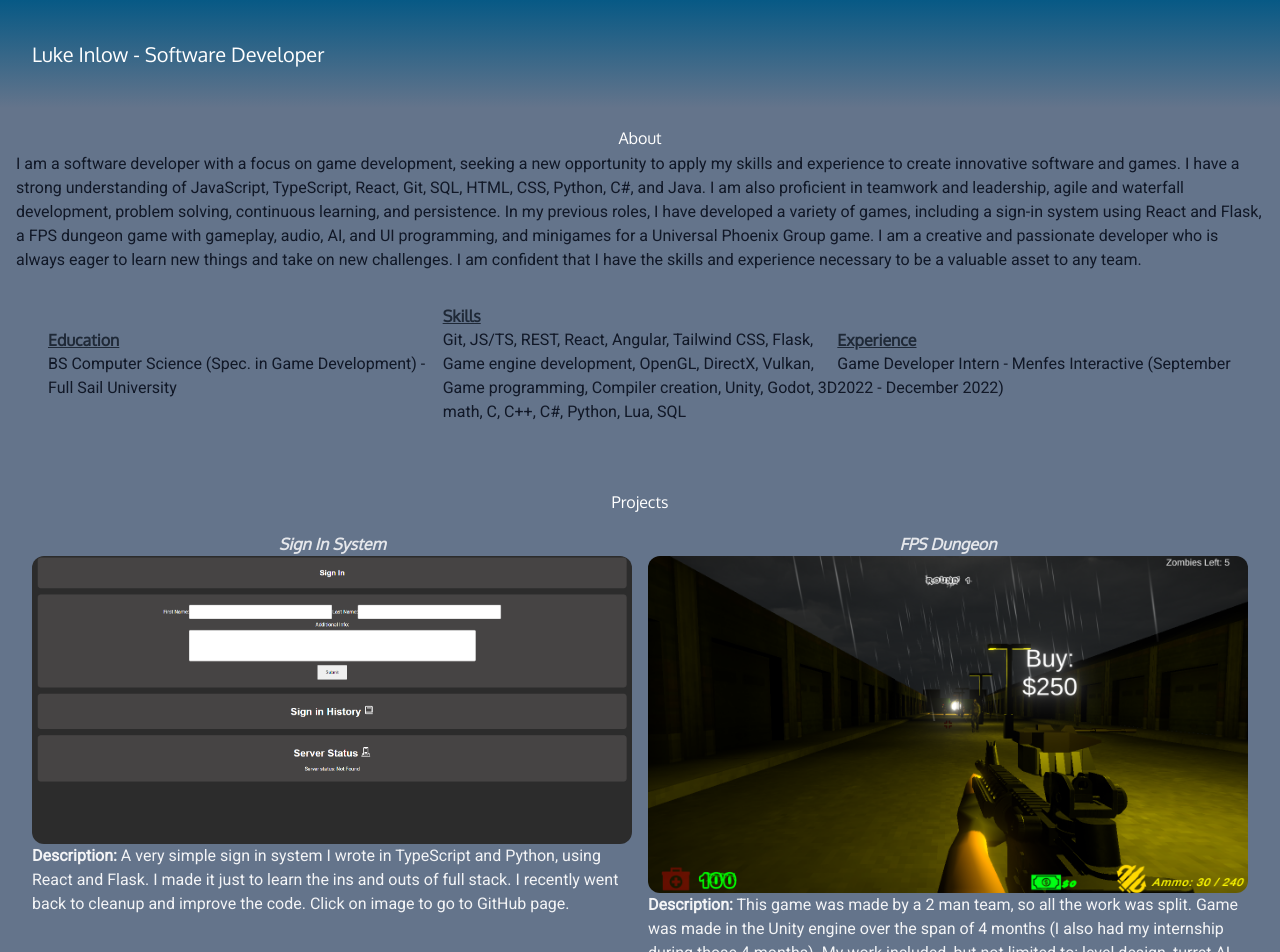
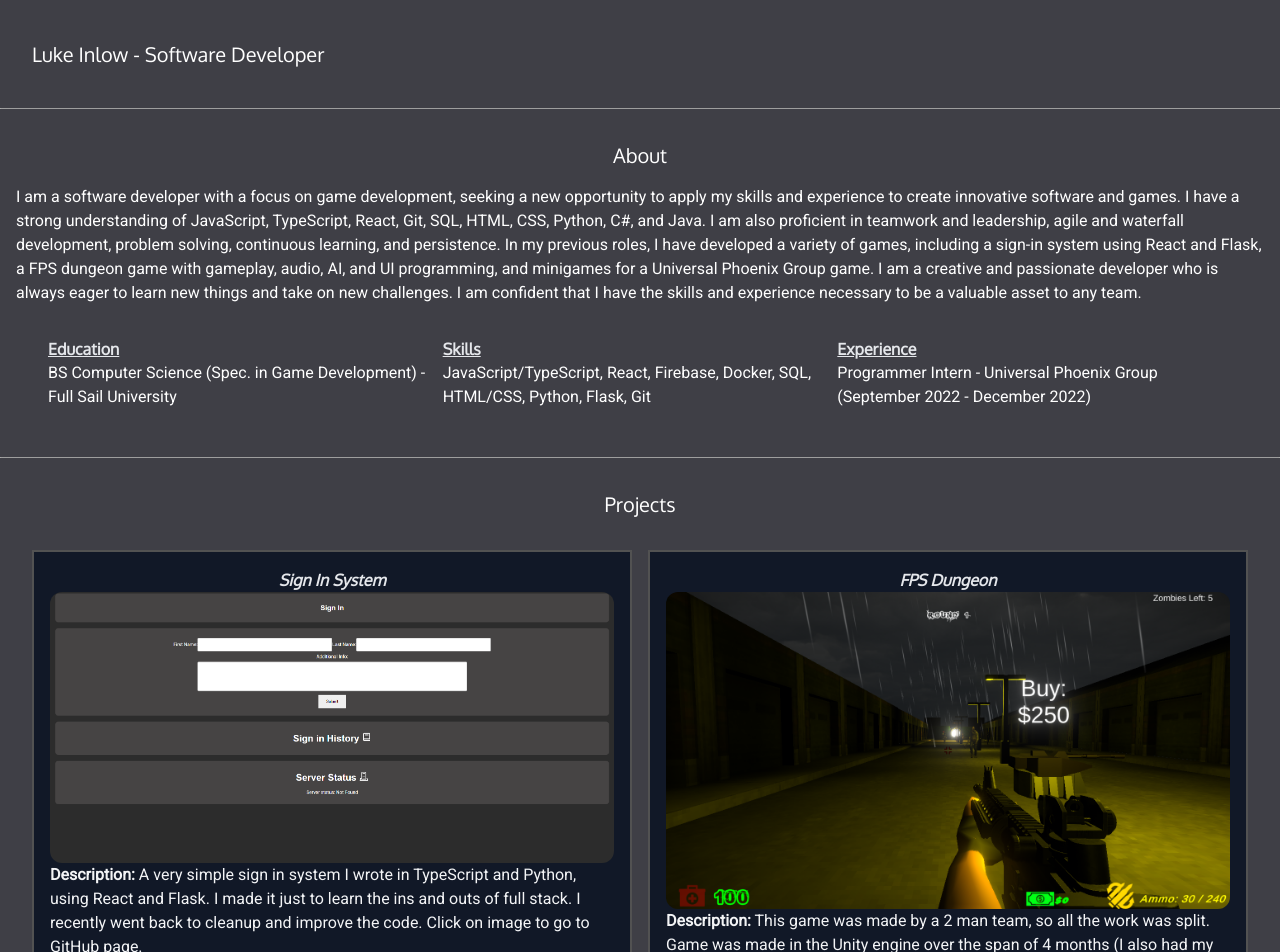
Before and after one commit to Lii02/portfolio, a React (Vite) app: page / in a window 1280 px wide. Shown: the top 952 px of the page. Built offline with nearby package versions, Linux system fonts and the light colour scheme.

Commit message:
Updated UI, and some cleanup

```diff
--- a/package.json
+++ b/package.json
@@ -32,7 +32,6 @@
   },
   "dependencies": {
     "react": "^18.2.0",
-    "react-dom": "^18.2.0",
-    "react-router-dom": "^6.16.0"
+    "react-dom": "^18.2.0"
   }
 }
--- a/src/components/about.tsx
+++ b/src/components/about.tsx
@@ -1,5 +1,5 @@
 import React, { useEffect, useState } from 'react';
-import { readText } from '../util/read';
+import readText from '../util/read';
 
 import AboutMeDesc from '../assets/descriptions/about.txt';
 
@@ -13,7 +13,7 @@ function About() {
   }, []);
 
   return (
-    <div className='p-4 bg-slate-500'>
+    <div className='p-4 background'>
       <h1>
         About
       </h1>
@@ -37,7 +37,7 @@ function About() {
             Skills
           </h2>
           <p>
-            Git, JS/TS, REST, React, Angular, Tailwind CSS, Flask, Game engine development, OpenGL, DirectX, Vulkan, Game programming, Compiler creation, Unity, Godot, 3D math, C, C++, C#, Python, Lua, SQL
+            JavaScript/TypeScript, React, Firebase, Docker, SQL, HTML/CSS, Python, Flask, Git
           </p>
         </div>
 
@@ -46,7 +46,7 @@ function About() {
             Experience
           </h2>
           <p>
-            Game Developer Intern - Menfes Interactive (September 2022 - December 2022)
+            Programmer Intern - Universal Phoenix Group (September 2022 - December 2022)
           </p>
         </div>
       </div>
--- a/src/components/contact.tsx
+++ b/src/components/contact.tsx
@@ -1,4 +1,4 @@
-import '../styles/contact.css';
+import '../styles/global.css';
 
 import React from 'react';
 
@@ -8,7 +8,7 @@ import LinkedinIcon from '../assets/icons/linkedin.png';
 
 function Contact() {
   return (
-    <div className='p-4 bg-gradient-to-t from-sky-800 to-slate-500'>
+    <div className='p-4 background'>
       <h1>
         Contact
       </h1>
--- a/src/components/navbar.tsx
+++ b/src/components/navbar.tsx
@@ -2,7 +2,7 @@ import React from 'react';
 
 function NavBar() {
   return (
-    <nav className='px-4 py-10 bg-gradient-to-b from-sky-800 to-slate-500'>
+    <nav className='px-4 py-10 background'>
       <span className='navbarHeader'>
           Luke Inlow - Software Developer
       </span>
--- a/src/components/project.tsx
+++ b/src/components/project.tsx
@@ -1,5 +1,5 @@
 import React, { useEffect, useState } from 'react';
-import { readText } from '../util/read';
+import readText from '../util/read';
 
 interface ProjectProps {
   projectName: string;
@@ -18,7 +18,7 @@ function Project(props: ProjectProps) {
   }, []);
 
   return (
-    <div className='m-2'>
+    <div className='m-2 projectBox'>
       <h3 className='projectTitle'>
         {props.projectName}
       </h3>
--- a/src/components/projects.tsx
+++ b/src/components/projects.tsx
@@ -23,7 +23,7 @@ import FlappyBirdDesc from '../assets/descriptions/flappy.txt';
 
 function Projects() {
   return (
-    <div className='p-4 bg-slate-500'>
+    <div className='p-4 background'>
       <h1>
         Projects
       </h1>
--- a/src/index.tsx
+++ b/src/index.tsx
@@ -11,10 +11,13 @@ const Projects = lazy(() => import('./components/projects'));
 const Contact = lazy(() => import('./components/contact'));
 
 root.render(
-  <div>
+  <>
     <NavBar />
+    <hr />
     <About />
+    <hr />
     <Projects />
+    <hr />
     <Contact />
-  </div>
+  </>
 );
--- a/src/styles/contact.css
+++ /dev/null
@@ -1,12 +0,0 @@
-@tailwind base;
-@tailwind components;
-
-@layer components {
-  a {
-    @apply text-white underline italic;
-  }
-
-  .icon {
-    @apply w-16 h-16 m-2;
-  }
-}
--- a/src/styles/global.css
+++ b/src/styles/global.css
@@ -1,6 +1,15 @@
 @import url('https://fonts.googleapis.com/css2?family=Roboto');
 @import url('https://fonts.googleapis.com/css2?family=Oswald');
 @import url('https://fonts.googleapis.com/css2?family=Oxygen');
+
+html {
+  scroll-behavior: smooth;
+}
+
+hr {
+  border-top: 2px solid #9e9e9e;
+  border-radius: 5px;
+}
 
 @tailwind base;
 @tailwind components;
@@ -12,7 +21,7 @@
   }
 
   p {
-    @apply font-roboto text-gray-900;
+    @apply text-white font-roboto;
   }
 
   h1, h2, h3 {
@@ -20,19 +29,31 @@
   }
 
   h1 {
-    @apply text-xl my-4 text-white text-center justify-center;
+    @apply text-white text-xl my-4 text-center justify-center;
   }
 
   .navbarHeader {
-    @apply font-oxygen text-xl p-4 text-white;
+    @apply text-white font-oxygen text-xl p-4;
   }
 
   .projectTitle {
-    @apply font-bold italic text-gray-200 text-center;
+    @apply text-gray-200 font-bold italic text-center;
   }
 
   /* Education, skills, and experience */
   .statHeader {
-    @apply font-bold underline text-gray-800;
+    @apply text-gray-200 font-bold underline;
+  }
+
+  .icon {
+    @apply w-16 h-16 m-2;
+  }
+
+  .background {
+    @apply bg-zinc-700;
+  }
+
+  .projectBox {
+    @apply bg-gray-900 p-4 border-2 border-solid border-neutral-600;
   }
 }
--- a/src/util/read.ts
+++ b/src/util/read.ts
@@ -8,4 +8,4 @@ async function readText(src: string, setTextFn: (value: string) => void) {
   }
 }
 
-export { readText };
+export default readText;
```
